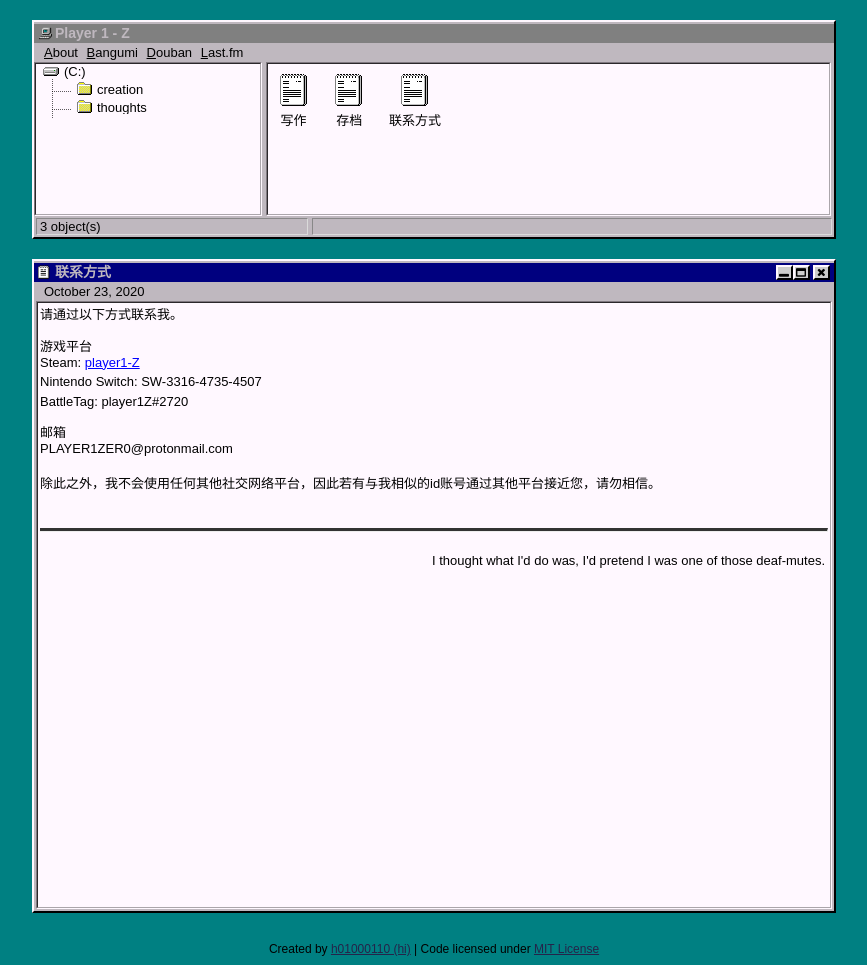
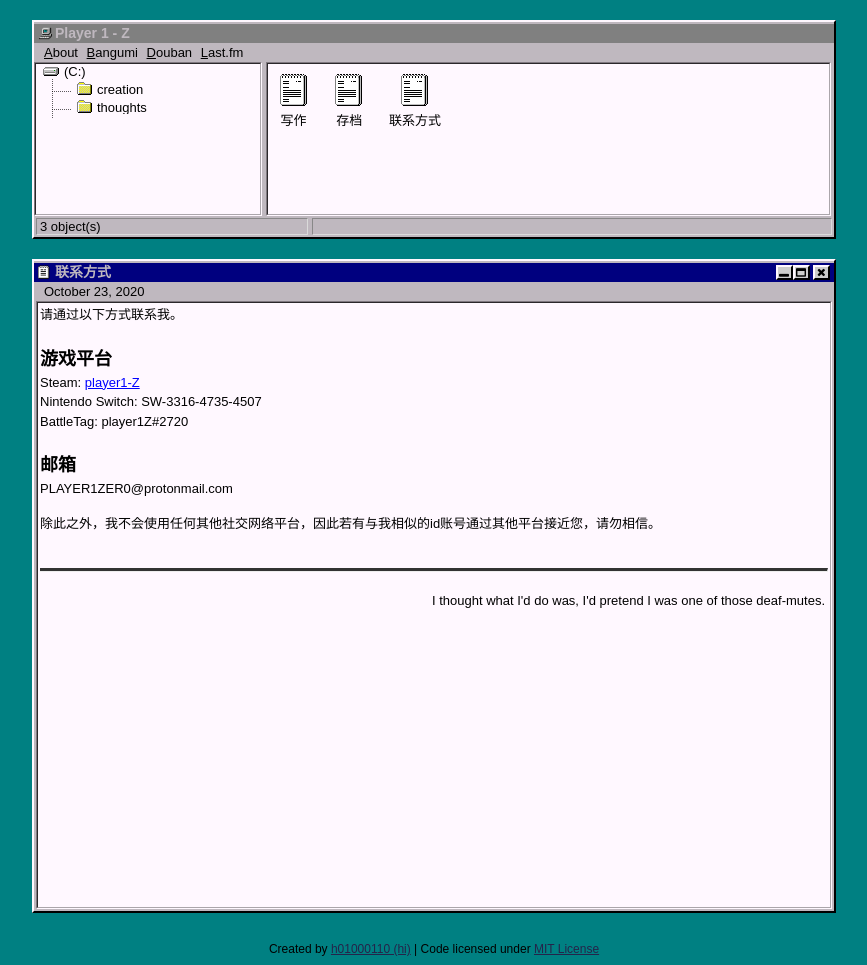
Before and after one commit to player1-Z/player1-Z.github.io, a Jekyll site: the page built from _posts/2020-10-23-Contact.md, in a window 1280 px wide. Shown: the whole page, without its empty margins (206-1073 px from the left). Built offline with Jekyll 4.4.1, drawn with Linux system fonts in a browser that asks for light colours.

```diff
--- a/_posts/2020-10-23-Contact.md
+++ b/_posts/2020-10-23-Contact.md
@@ -6,12 +6,12 @@ tags: thoughts
 
 请通过以下方式联系我。
 
-### 游戏平台
+## 游戏平台
 Steam: [player1-Z](https://steamcommunity.com/id/player1-Z)
 Nintendo Switch: SW-3316-4735-4507
 BattleTag: player1Z#2720
 
-### 邮箱
+## 邮箱
 PLAYER1ZER0@protonmail.com
 
 除此之外，我不会使用任何其他社交网络平台，因此若有与我相似的id账号通过其他平台接近您，请勿相信。
```
